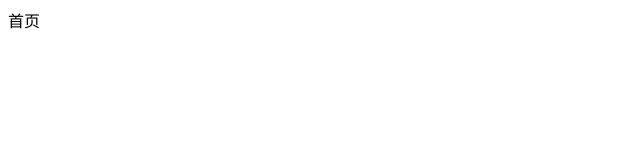
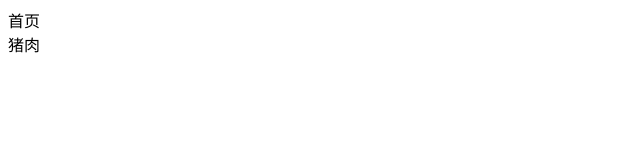
Before and after one commit to RussellWestBrank/blog-test, a plain HTML site: page index.html in a window 1280 px wide. Shown: the full height of the page, 0-640 px from the left. Drawn offline with Linux system fonts and the light colour scheme.

```diff
--- a/index.html
+++ b/index.html
@@ -9,6 +9,7 @@
 
 <body>
     <div class="head">首页</div>
+    <div class="head">猪肉</div>
 </body>
 
 </html>
```
Also changed, not shown: 1 other file.
